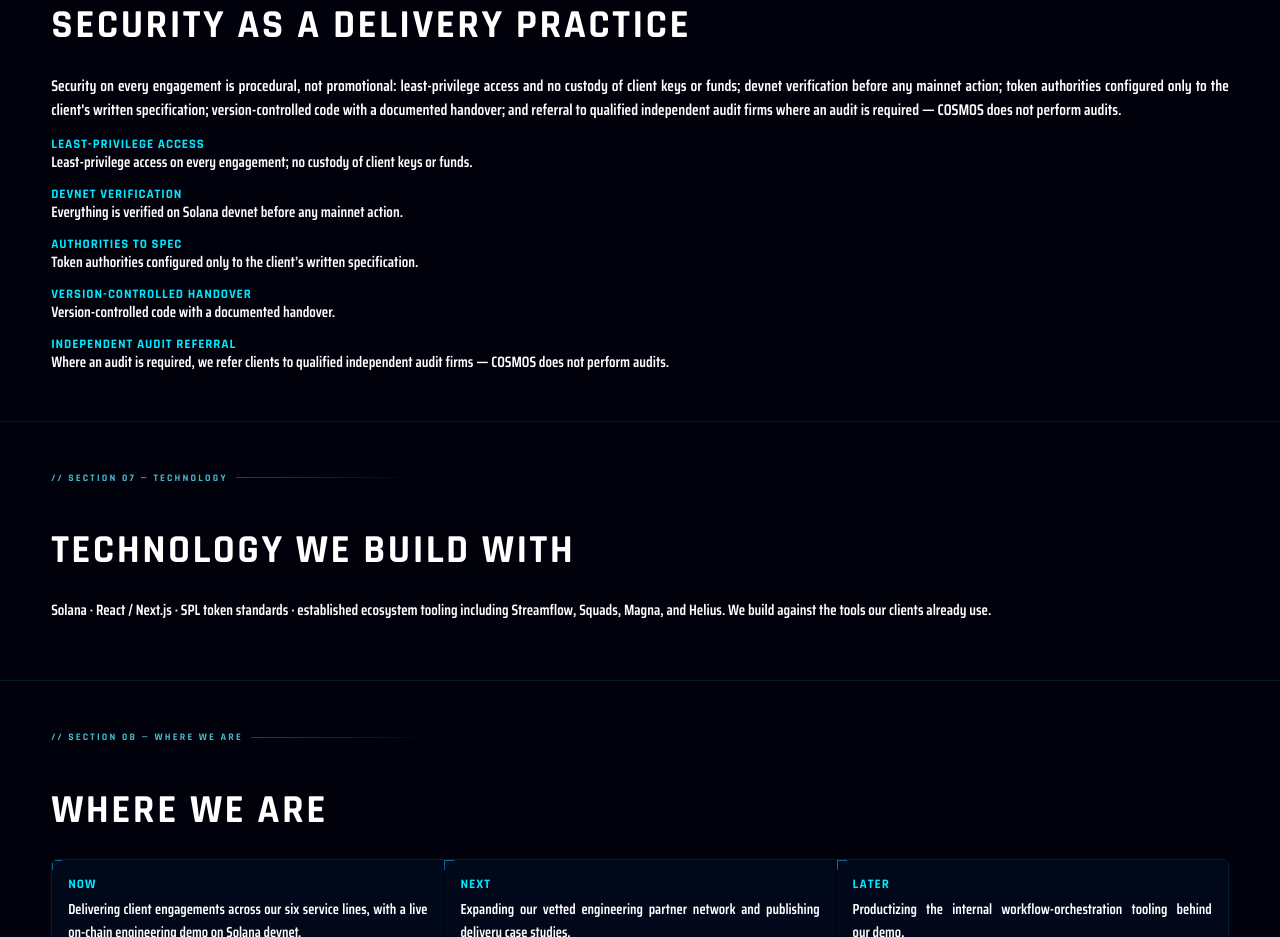
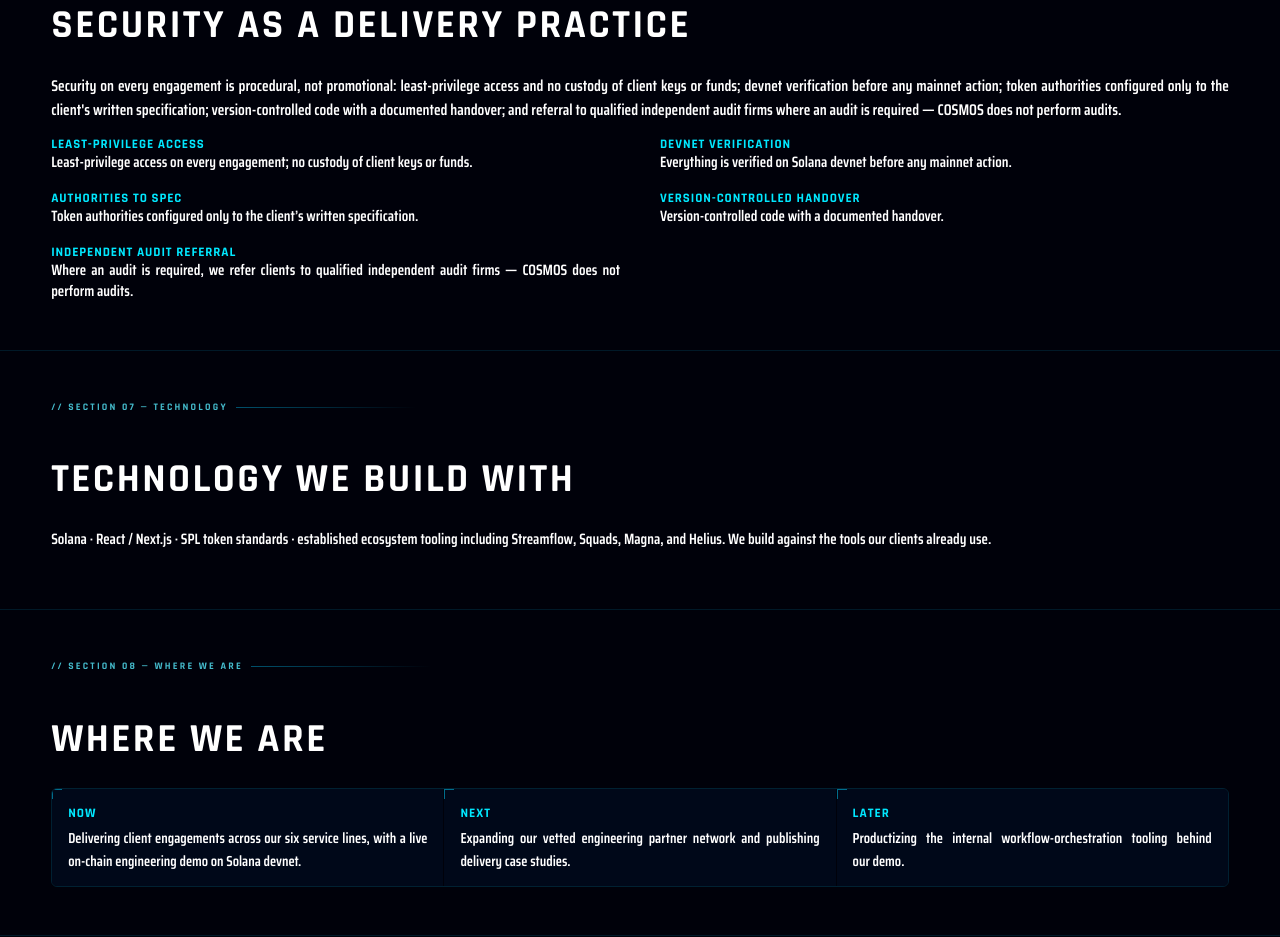
Before and after one commit to cosmosledgerlabs/cosmosledgerlabs-website, a Next.js app: page / in a window 1280 px wide. Shown: the part 2560-3497 px from the top of the page. Built offline with nearby package versions, Linux system fonts and the light colour scheme; no server answers.

Commit message:
Implement desktop grid layout for sections
Added media query for desktop layout with grid display.

```diff
--- a/components/Sections.module.css
+++ b/components/Sections.module.css
@@ -126,6 +126,16 @@
   flex-direction: column;
   gap: 14px;
   margin-top: 14px;
+}
+
+/* desktop: five practices in two aligned columns (2026-09-15) */
+@media (min-width: 768px) {
+  .secGrid {
+    display: grid;
+    grid-template-columns: 1fr 1fr;
+    gap: 18px 40px;
+    align-items: start;
+  }
 }
 .secCard {
   background: none;
```
